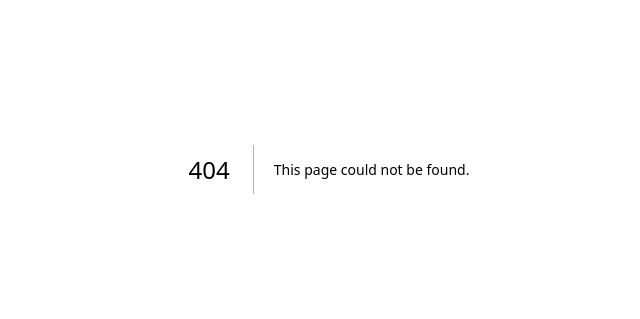
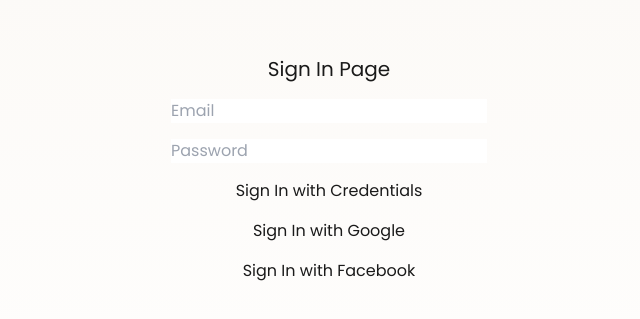
Before and after one commit to ivanrozak/explr, a Next.js app: page /signin in a window 1280 px wide. Before the commit this address had no page. Shown: the part 231-550 px from the top of the page, without its empty margins (311-951 px from the left). Built offline with nearby package versions, Linux system fonts and the light colour scheme.

Commit message:
adding auth layout

```diff
--- /dev/null
+++ b/src/app/(auth)/layout.tsx
@@ -0,0 +1,11 @@
+import React from "react";
+
+const AuthLayout = ({ children }: { children: React.ReactNode }) => {
+  return (
+    <div className="flex min-h-screen flex-col items-center sm:justify-center sm:bg-ex_artboard">
+      {children}
+    </div>
+  );
+};
+
+export default AuthLayout;
```
Also changed, not shown: src/app/(auth)/signin/page.tsx (renamed from src/app/(auth)/auth/signin/page.tsx), src/app/(auth)/signout/page.tsx (renamed from src/app/(auth)/auth/signout/page.tsx), src/app/(auth)/signup/page.tsx (renamed from src/app/(auth)/auth/signup/page.tsx), src/app/(auth)/verify-request/page.tsx (renamed from src/app/(auth)/auth/verify-request/page.tsx).
